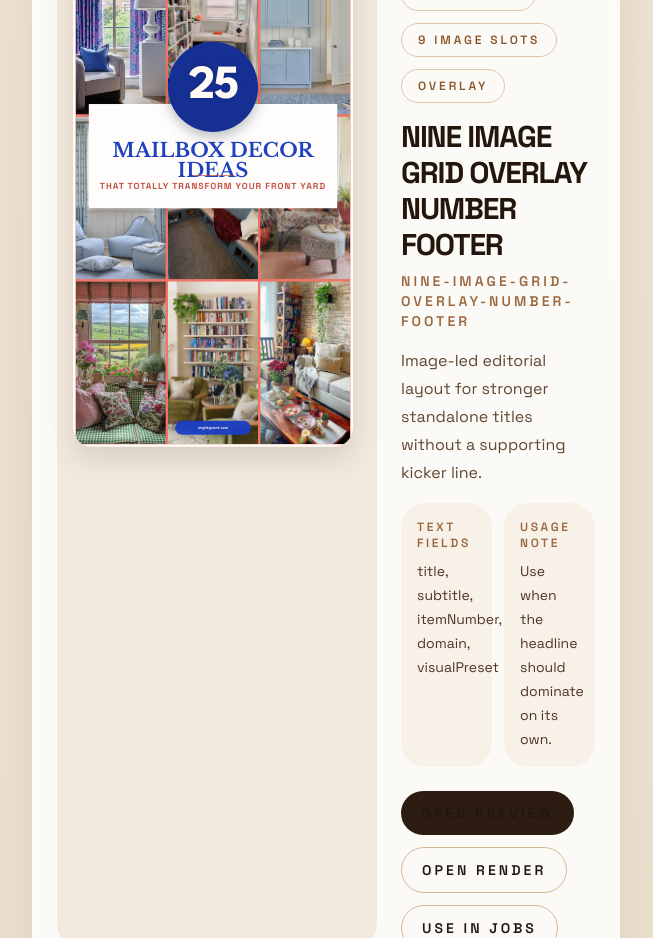
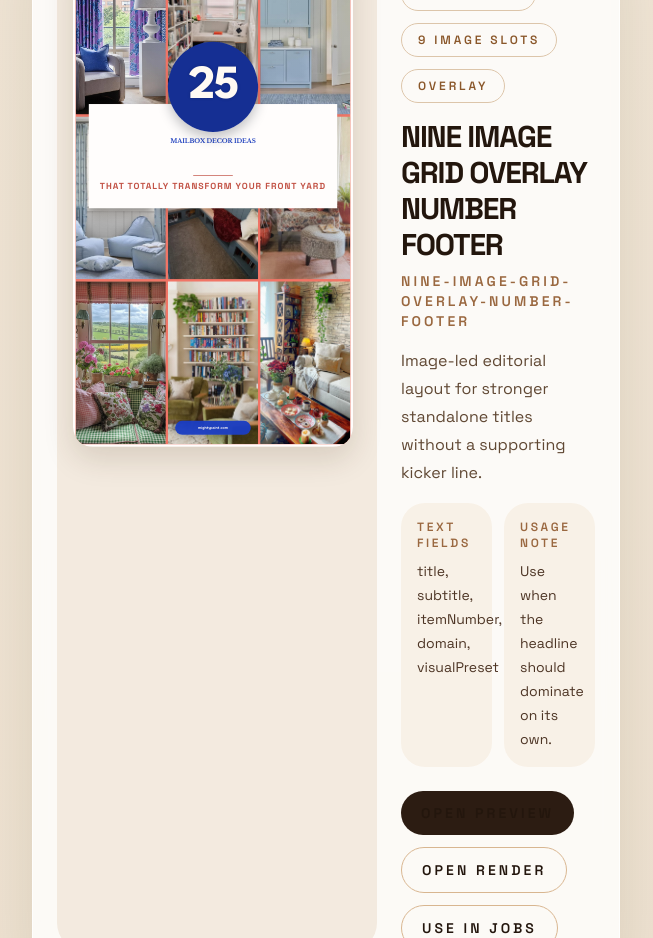
Before and after one commit to risalat/PinForge-Studio, a Next.js app: page /library in a window 1280 px wide. Shown: the part 3580-4518 px from the top of the page, without its empty margins (8-661 px from the left). Built offline with nearby package versions, Linux system fonts and the light colour scheme.

Commit message:
Fix one-line title fitting for nine-image template

```diff
--- a/src/templates/TemplateNineImageGridOverlayNumberFooter.tsx
+++ b/src/templates/TemplateNineImageGridOverlayNumberFooter.tsx
@@ -46,7 +46,6 @@ export function TemplateNineImageGridOverlayNumberFooter({
   const imageSet = normalizeImages(images, 9);
   const cleanedDomain = domain.replace(/^https?:\/\//, "").replace(/^www\./, "");
   const compactTitle = compactOverlayTitle(title);
-  const titlePresentation = getOneLineTitlePresentation(compactTitle);
   const displayNumber = typeof itemNumber === "number" && itemNumber > 0 ? itemNumber : 25;
   const frameInset = 10;
   const gutter = 8;
@@ -153,21 +152,21 @@ export function TemplateNineImageGridOverlayNumberFooter({
             backgroundColor: bandBackground,
           }}
         >
-          <div className="absolute inset-x-0 top-[140px]">
-            <p
-              className="mx-auto w-full text-center uppercase"
-              style={{
-                color: titleColor,
-                fontFamily: TEMPLATE_TYPOGRAPHY.title.fontFamily,
-                fontWeight: TEMPLATE_TYPOGRAPHY.title.fontWeight,
-                fontSize: `${titlePresentation.fontSize}px`,
-                letterSpacing: titlePresentation.letterSpacing,
-                lineHeight: TEMPLATE_TYPOGRAPHY.title.lineHeight,
-                textTransform: TEMPLATE_TYPOGRAPHY.title.textTransform,
-              }}
-            >
-              {compactTitle}
-            </p>
+          <div className="absolute inset-x-[42px] top-[132px]">
+            <AutoFitText
+              as="p"
+              text={compactTitle}
+              minFontSize={34}
+              maxFontSize={74}
+              maxLines={1}
+              lineHeight={TEMPLATE_TYPOGRAPHY.title.lineHeight}
+              className="mx-auto w-full text-center"
+              textColor={titleColor}
+              fontFamily={TEMPLATE_TYPOGRAPHY.title.fontFamily}
+              fontWeight={TEMPLATE_TYPOGRAPHY.title.fontWeight}
+              letterSpacing={getOneLineTitleLetterSpacing(compactTitle)}
+              textTransform={TEMPLATE_TYPOGRAPHY.title.textTransform}
+            />
           </div>
 
           <div
@@ -311,36 +310,23 @@ function compactOverlayTitle(title: string) {
   return words.slice(0, 5).join(" ");
 }
 
-function getOneLineTitlePresentation(title: string) {
+function getOneLineTitleLetterSpacing(title: string) {
   const condensedLength = title.replace(/[\s-]+/g, "").length;
-  const wordCount = title.split(/\s+/).filter(Boolean).length;
   const longestWordLength = Math.max(...title.split(/[\s-]+/).map((word) => word.length), 0);
 
-  if (wordCount <= 3 && condensedLength <= 20 && longestWordLength <= 8) {
-    return {
-      fontSize: 76,
-      letterSpacing: "0.004em",
-    };
+  if (condensedLength <= 18 && longestWordLength <= 8) {
+    return "-0.012em";
   }
 
-  if (wordCount <= 4 && condensedLength <= 28 && longestWordLength <= 10) {
-    return {
-      fontSize: 62,
-      letterSpacing: "0",
-    };
+  if (condensedLength <= 26 && longestWordLength <= 10) {
+    return "-0.02em";
   }
 
-  if (condensedLength <= 34 && longestWordLength <= 11) {
-    return {
-      fontSize: 52,
-      letterSpacing: "-0.004em",
-    };
+  if (condensedLength <= 32 && longestWordLength <= 11) {
+    return "-0.03em";
   }
 
-  return {
-    fontSize: 44,
-    letterSpacing: "-0.008em",
-  };
+  return "-0.04em";
 }
 
 function withAlpha(hex: string, opacity: number) {
```
